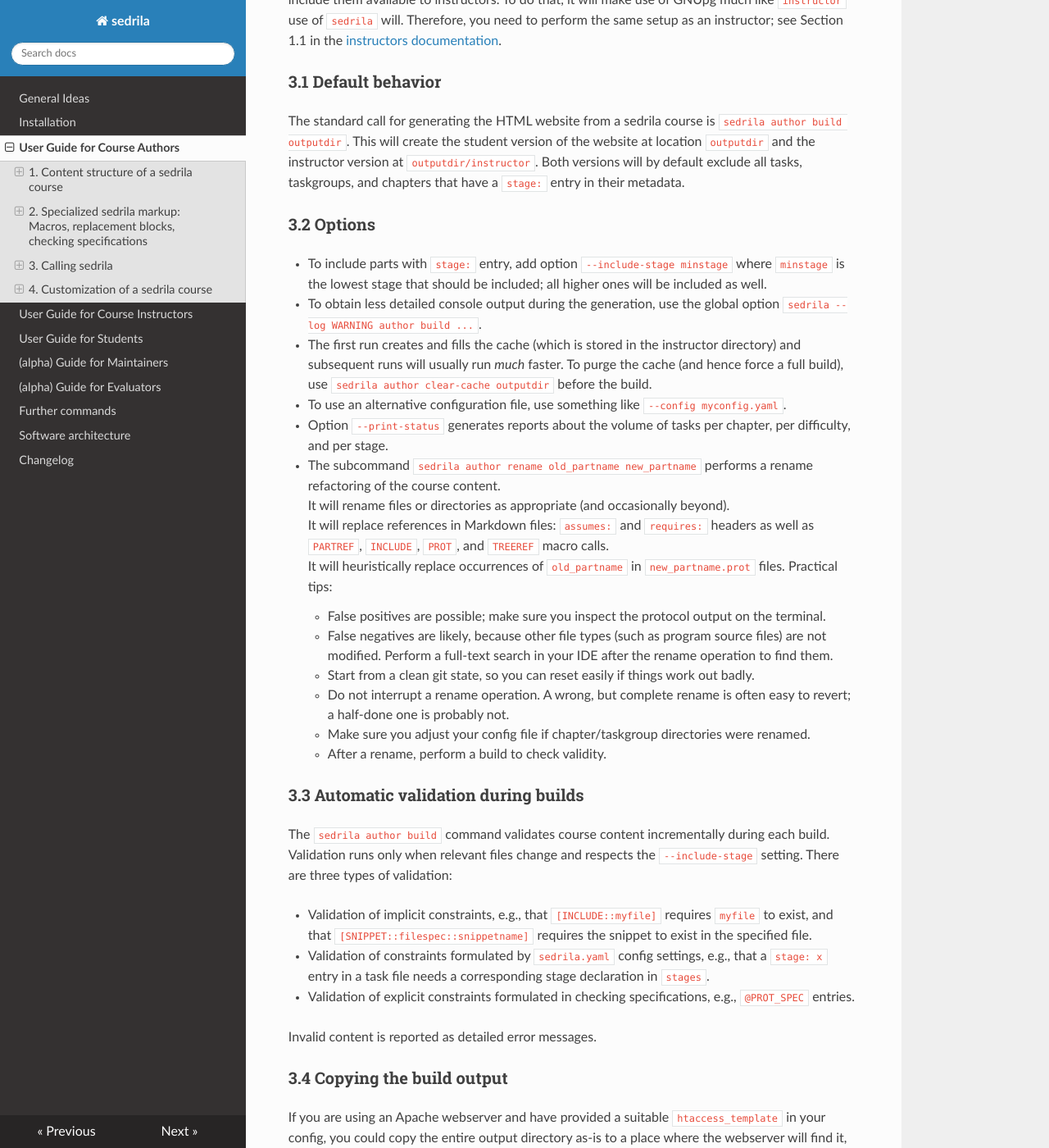
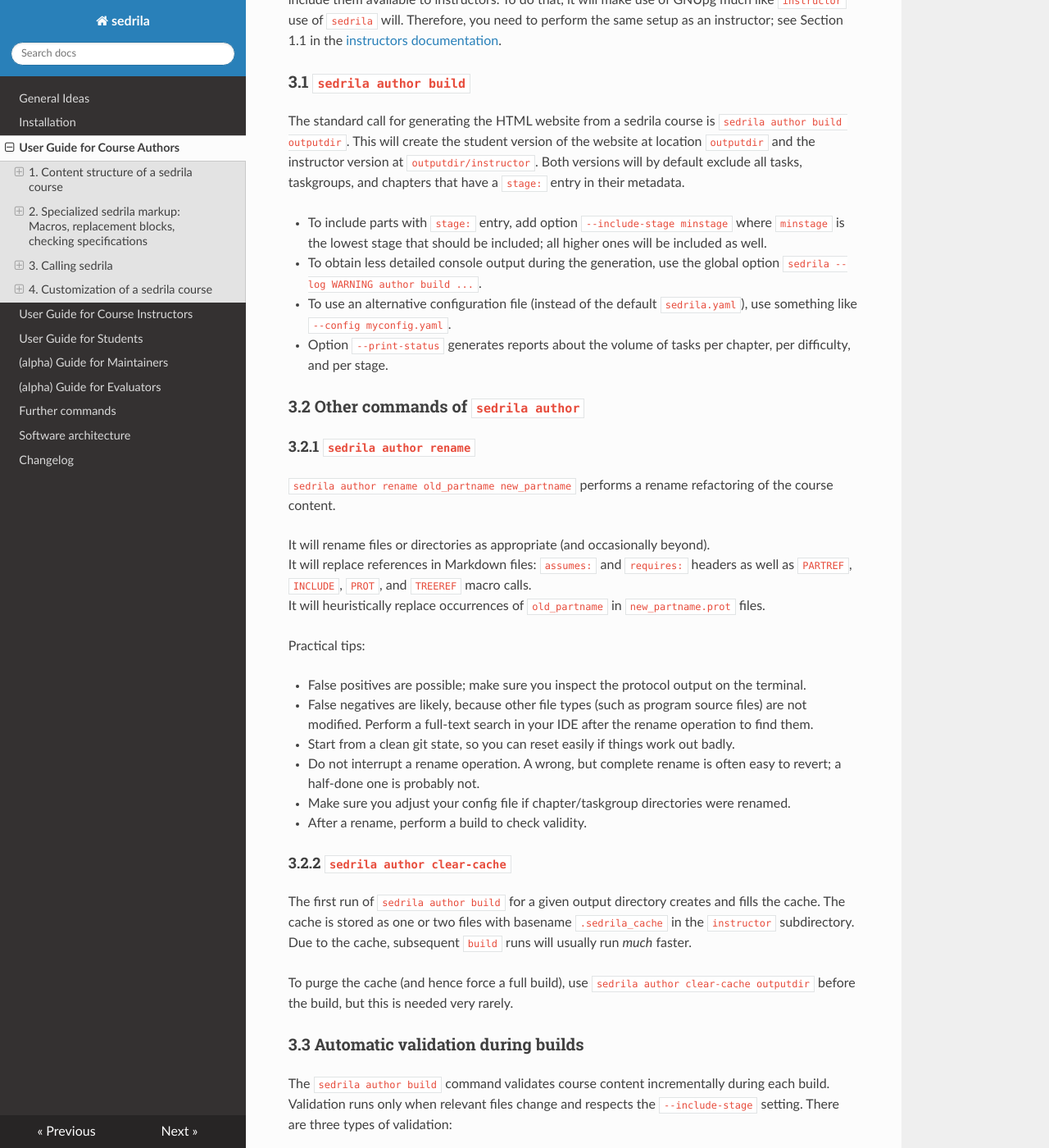
Before and after one commit to fubinf/sedrila, an MkDocs documentation site: the page built from docs/authors.md, in a window 1280 px wide and 1400 px high, scrolled down 22916 px. Shown: the whole window at 82% size. Built offline with MkDocs 1.6.1, drawn with Linux system fonts in a browser that asks for light colours; nearby versions of some CDN libraries.

Commit message:
authors.md: improve skimability of commands description 3.1/3.2

```diff
--- a/docs/authors.md
+++ b/docs/authors.md
@@ -1107,7 +1107,6 @@ See in [Maintainers documentation](maintainers.md).
 
 See in [Maintainers documentation](maintainers.md).
 
-
 ## 3. Calling `sedrila`
 
 ### 3.0 Installation
@@ -1118,7 +1117,7 @@ To do that, it will make use of GNUpg much like `instructor` use of `sedrila` wi
 Therefore, you need to perform the same setup as an instructor;
 see Section 1.1 in the [instructors documentation](instructors.md).
 
-### 3.1 Default behavior
+### 3.1 `sedrila author build`
 
 The standard call for generating the HTML website from a sedrila course is
 `sedrila author build outputdir`.
@@ -1127,36 +1126,46 @@ and the instructor version at `outputdir/instructor`.
 Both versions will by default exclude all tasks, taskgroups, and chapters that have a
 `stage:` entry in their metadata.
 
-### 3.2 Options
-
 - To include parts with `stage:` entry, add option `--include-stage minstage` where `minstage`
   is the lowest stage that should be included; all higher ones will be included as well.
 - To obtain less detailed console output during the generation, use the global option
   `sedrila --log WARNING author build ...`.
-- The first run creates and fills the cache (which is stored in the instructor directory)
-  and subsequent runs will usually run _much_ faster.
-  To purge the cache (and hence force a full build), use `sedrila author clear-cache outputdir`
-  before the build.
-- To use an alternative configuration file, use something like `--config myconfig.yaml`.
+- To use an alternative configuration file (instead of the default `sedrila.yaml`),
+  use something like `--config myconfig.yaml`.
 - Option `--print-status` generates reports about the volume of tasks per chapter,
   per difficulty, and per stage.
-- The subcommand `sedrila author rename old_partname new_partname` performs a
-  rename refactoring of the course content.
-  It will rename files or directories as appropriate (and occasionally beyond).
-  It will replace references in Markdown files:
-  `assumes:` and `requires:` headers as well as `PARTREF`, `INCLUDE`, `PROT`, and `TREEREF`
-  macro calls.
-  It will heuristically replace occurrences of `old_partname` in `new_partname.prot` files.
-  Practical tips:
 
-    - False positives are possible; make sure you inspect the protocol output on the terminal.
-    - False negatives are likely, because other file types (such as program source files) are not modified.
-      Perform a full-text search in your IDE after the rename operation to find them.
-    - Start from a clean git state, so you can reset easily if things work out badly.
-    - Do not interrupt a rename operation. A wrong, but complete rename is often easy to revert;
-      a half-done one is probably not.
-    - Make sure you adjust your config file if chapter/taskgroup directories were renamed.
-    - After a rename, perform a build to check validity.
+### 3.2 Other commands of `sedrila author`
+
+#### 3.2.1 `sedrila author rename`
+
+`sedrila author rename old_partname new_partname` performs a rename refactoring of the course content.
+
+It will rename files or directories as appropriate (and occasionally beyond).
+It will replace references in Markdown files:
+`assumes:` and `requires:` headers as well as `PARTREF`, `INCLUDE`, `PROT`, and `TREEREF` macro calls.
+It will heuristically replace occurrences of `old_partname` in `new_partname.prot` files.
+
+Practical tips:
+
+- False positives are possible; make sure you inspect the protocol output on the terminal.
+- False negatives are likely, because other file types (such as program source files) are not modified.
+  Perform a full-text search in your IDE after the rename operation to find them.
+- Start from a clean git state, so you can reset easily if things work out badly.
+- Do not interrupt a rename operation. A wrong, but complete rename is often easy to revert;
+  a half-done one is probably not.
+- Make sure you adjust your config file if chapter/taskgroup directories were renamed.
+- After a rename, perform a build to check validity.
+
+#### 3.2.2 `sedrila author clear-cache`
+
+The first run of `sedrila author build` for a given output directory
+creates and fills the cache.
+The cache is stored as one or two files with basename `.sedrila_cache` in the `instructor` subdirectory.
+Due to the cache, subsequent `build` runs will usually run _much_ faster.
+
+To purge the cache (and hence force a full build), use `sedrila author clear-cache outputdir`
+before the build, but this is needed very rarely.
 
 ### 3.3 Automatic validation during builds
 
```
